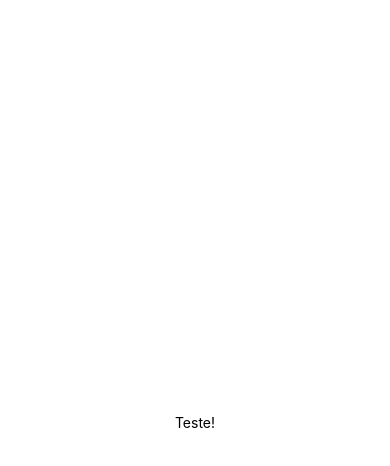
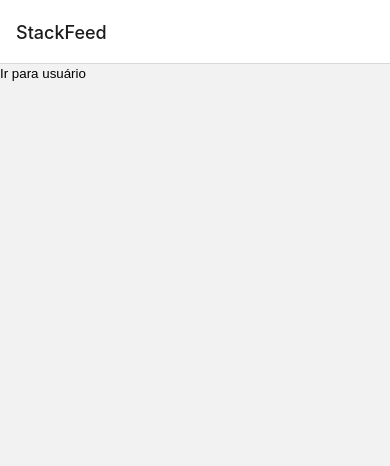
Before and after one commit to muryarth/serratec-react-native-individual, a React Native app in the folder app/: screen /StackFeed in a window 390 px wide. Shown: the top 466 px of the page. Built offline with nearby package versions, Linux system fonts and the light colour scheme.

Commit message:
feat: criação das rotas com stack navigation

```diff
--- a/app/App.tsx
+++ b/app/App.tsx
@@ -1,21 +1,21 @@
-import 'react-native-gesture-handler'; // -> Para funcionar corretamente com o Stack Navigation
-import { StatusBar } from 'expo-status-bar';
-import { StyleSheet, Text, View } from 'react-native';
+import "react-native-gesture-handler"; // -> Para funcionar corretamente com o Stack Navigation
+import { StatusBar } from "expo-status-bar";
+import { AppRouter } from "./src/routes";
 
 export default function App() {
   return (
-    <View style={styles.container}>
-      <Text>Teste!</Text>
+    <>
       <StatusBar style="auto" />
-    </View>
+      <AppRouter />
+    </>
   );
 }
 
-const styles = StyleSheet.create({
-  container: {
-    flex: 1,
-    backgroundColor: '#fff',
-    alignItems: 'center',
-    justifyContent: 'center',
-  },
-});
+// const styles = StyleSheet.create({
+//   container: {
+//     flex: 1,
+//     backgroundColor: '#fff',
+//     alignItems: 'center',
+//     justifyContent: 'center',
+//   },
+// });
--- a/app/src/pages/Feed/index.tsx
+++ b/app/src/pages/Feed/index.tsx
@@ -1,12 +1,21 @@
-import { View, Text } from 'react-native'
-import React from 'react'
+import { View, Text } from "react-native";
+import React from "react";
+import { TouchableOpacity } from "react-native-gesture-handler";
 
 const Feed = () => {
+  const handleRedirect = () => {
+    console.log("Teste!");
+  };
+
   return (
     <View>
-      <Text>Feed</Text>
+      <Text>
+        <TouchableOpacity onPress={() => handleRedirect()}>
+          <Text>Ir para usuário</Text>
+        </TouchableOpacity>
+      </Text>
     </View>
-  )
-}
+  );
+};
 
-export default Feed
+export default Feed;
--- /dev/null
+++ b/app/src/routes/StackRoutes.tsx
@@ -0,0 +1,16 @@
+import { createStackNavigator } from "@react-navigation/stack";
+import Feed from "../pages/Feed";
+import User from "../pages/User";
+
+const Stack = createStackNavigator();
+
+const StackRoutes = () => {
+  return (
+    <Stack.Navigator>
+      <Stack.Screen name="StackFeed" component={Feed} />
+      <Stack.Screen name="StackUser" component={User} />
+    </Stack.Navigator>
+  );
+};
+
+export default StackRoutes;
--- a/app/src/routes/index.tsx
+++ b/app/src/routes/index.tsx
@@ -1,12 +1,12 @@
-import { View, Text } from 'react-native'
-import React from 'react'
+import { NavigationContainer } from "@react-navigation/native";
+import StackRoutes from "./StackRoutes";
 
 const AppRouter = () => {
   return (
-    <View>
-      <Text>AppRouter</Text>
-    </View>
-  )
-}
+    <NavigationContainer>
+      <StackRoutes />
+    </NavigationContainer>
+  );
+};
 
-export default AppRouter
+export { AppRouter };
```
